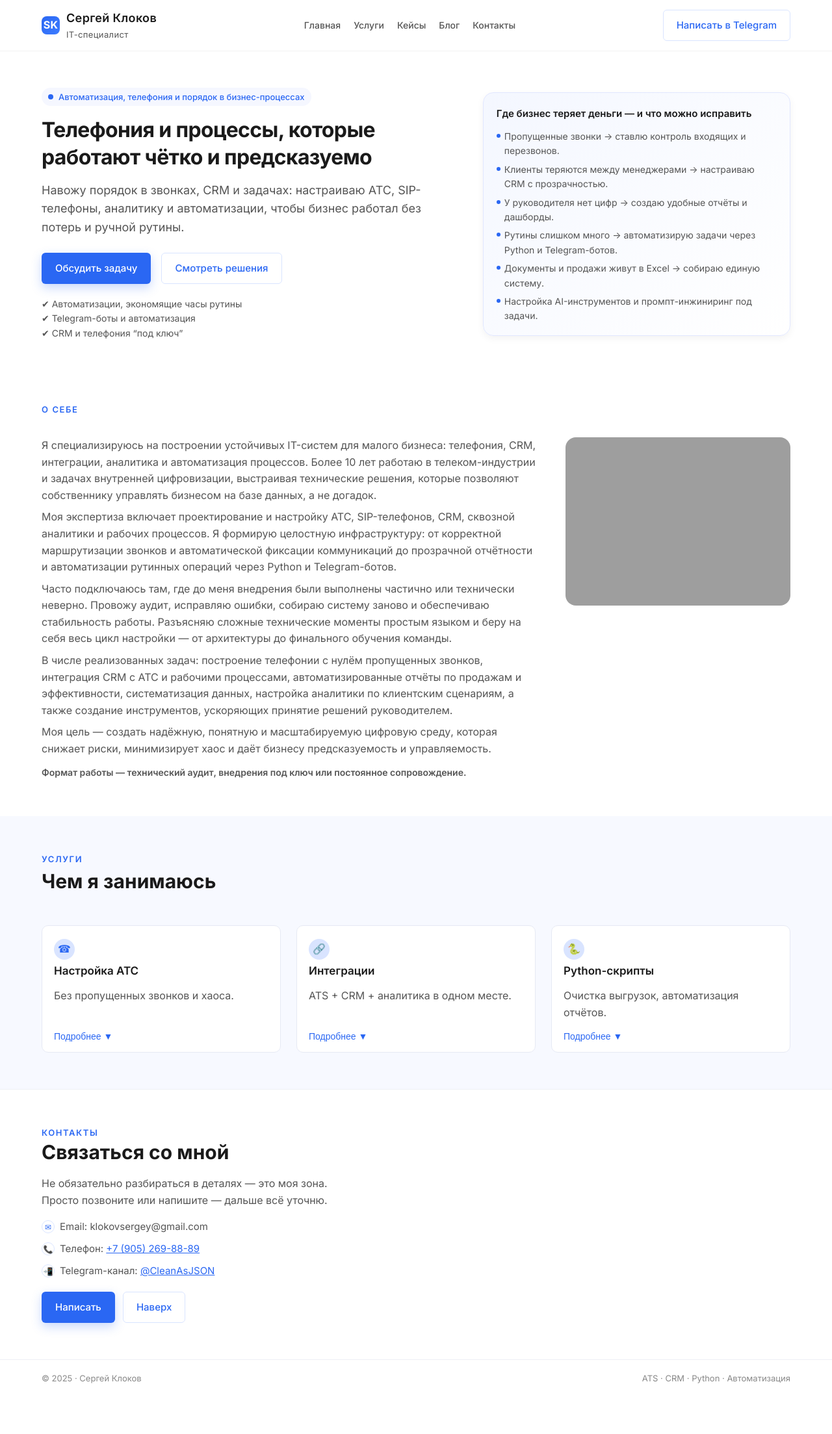
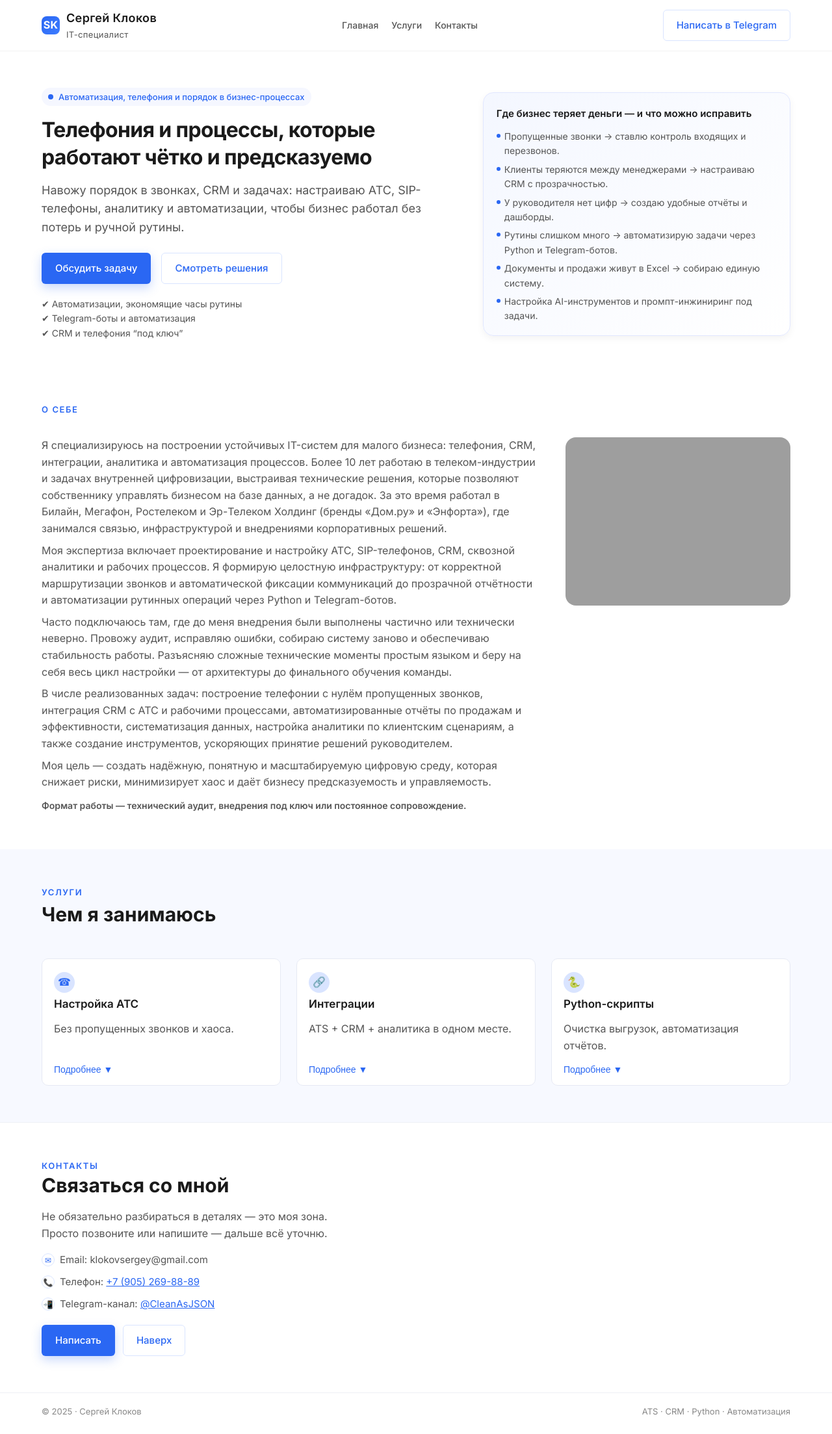
Before and after one commit to klokovsergei/my_landing_page, a Flask app: page / in a window 1280 px wide. Shown: the whole page at 65% size. Before the commit the page ends 2129 px from the top, so only its background shows below. Run offline with Flask 3, Linux system fonts and the light colour scheme; grey boxes are pictures that could not be loaded.

Commit message:
выкл ссылки на БЛОГ и КЕЙСЫ (пока не описал) и скорректировал текст о себе. Правки в файле index.html

```diff
--- a/templates/index.html
+++ b/templates/index.html
@@ -56,8 +56,8 @@
                 <nav class="nav">
                     <a href="#hero">Главная</a>
                     <a href="#services">Услуги</a>
-                    <a href="#cases-main">Кейсы</a>
-                    <a href="#blog-page">Блог</a>
+                    <!--<a href="#cases-main">Кейсы</a>-->
+                    <!--<a href="#blog-page">Блог</a>-->
                     <a href="#contacts">Контакты</a>
                 </nav>
 
@@ -138,7 +138,9 @@
                         <p>Я специализируюсь на построении устойчивых IT-систем для малого бизнеса: телефония, CRM,
                             интеграции, аналитика и автоматизация процессов. Более 10 лет работаю в телеком-индустрии и
                             задачах внутренней цифровизации, выстраивая технические решения, которые позволяют
-                            собственнику управлять бизнесом на базе данных, а не догадок.</p>
+                            собственнику управлять бизнесом на базе данных, а не догадок. За это время работал в Билайн,
+                            Мегафон, Ростелеком и Эр-Телеком Холдинг (бренды «Дом.ру» и «Энфорта»), где занимался
+                            связью, инфраструктурой и внедрениями корпоративных решений.</p>
 
                         <p>Моя экспертиза включает проектирование и настройку АТС, SIP-телефонов, CRM, сквозной
                             аналитики и рабочих процессов. Я формирую целостную инфраструктуру: от корректной
@@ -168,8 +170,10 @@
                         <p>Я настраиваю АТС, SIP-телефоны, CRM и автоматизации для малого бизнеса, чтобы звонки не
                             терялись, процессы были прозрачными, а данные помогали принимать решения.</p>
 
-                        <p>10+ лет работаю в телеком- и IT-интеграциях: связываю телефонию с CRM, убираю хаос в
-                            операционных процессах и создаю устойчивую инфраструктуру.</p>
+                        <p>Более 10 лет работаю в телеком- и IT-интеграциях. В Билайн, Мегафон, Ростелеком и
+                            Эр-Телеком («Дом.ру», «Энфорта») занимался корпоративными решениями, связью и
+                            инфраструктурой — этот опыт помогает быстро находить узкие места и выстраивать надёжную
+                            систему.</p>
 
                         <p>Провожу аудит, исправляю ошибки после неудачных внедрений и привожу систему в рабочее
                             состояние — понятно для собственника и команды.</p>
```
